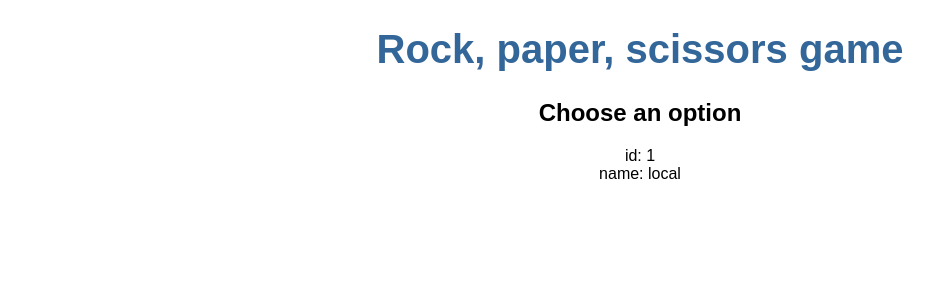
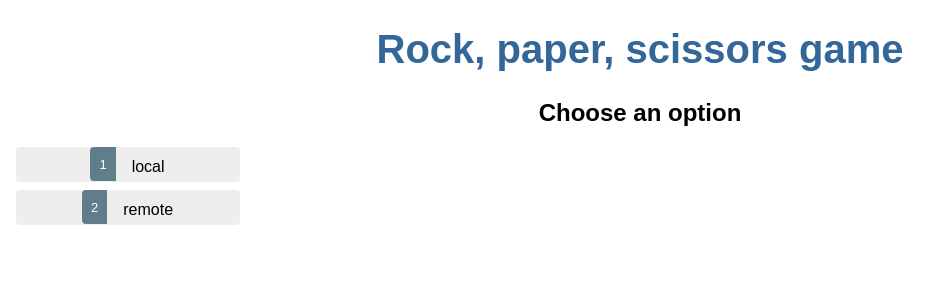
Before and after one commit to lucadv/rock-paper-scissors-game-front, an Angular app: page / in a window 1280 px wide. Shown: the top 300 px of the page, without its empty margins (0-949 px from the left). Built offline with nearby package versions, Linux system fonts and the light colour scheme.

Commit message:
making options selectable

```diff
--- a/src/app/game/game.component.css
+++ b/src/app/game/game.component.css
@@ -0,0 +1,48 @@
+/* HeroesComponent's private CSS styles */
+.selected {
+  background-color: #CFD8DC !important;
+  color: white;
+}
+.game {
+  margin: 0 0 2em 0;
+  list-style-type: none;
+  padding: 0;
+  width: 15em;
+}
+.game li {
+  cursor: pointer;
+  position: relative;
+  left: 0;
+  background-color: #EEE;
+  margin: .5em;
+  padding: .3em 0;
+  height: 1.6em;
+  border-radius: 4px;
+}
+.game li.selected:hover {
+  background-color: #BBD8DC !important;
+  color: white;
+}
+.game li:hover {
+  color: #607D8B;
+  background-color: #DDD;
+  left: .1em;
+}
+.game .text {
+  position: relative;
+  top: -3px;
+}
+.game .badge {
+  display: inline-block;
+  font-size: small;
+  color: white;
+  padding: 0.8em 0.7em 0 0.7em;
+  background-color: #607D8B;
+  line-height: 1em;
+  position: relative;
+  left: -1px;
+  top: -4px;
+  height: 1.8em;
+  margin-right: .8em;
+  border-radius: 4px 0 0 4px;
+}
--- a/src/app/game/game.component.html
+++ b/src/app/game/game.component.html
@@ -1,3 +1,8 @@
 <h2>Choose an option</h2>
-<div><span>id: </span>{{gameOption.id}}</div>
-<div><span>name: </span>{{gameOption.name}}</div>
+<ul class="game">
+  <li *ngFor="let option of gameOptions"
+    [class.selected]="option === selectedOption"
+    (click)="onSelect(option)">
+    <span class="badge">{{option.id}}</span> {{option.name}}
+  </li>
+</ul>
--- a/src/app/game/game.component.ts
+++ b/src/app/game/game.component.ts
@@ -1,5 +1,6 @@
 import { Component, OnInit } from '@angular/core';
 import { GameOption } from './gameOption';
+import { GAMEOPTIONS } from './gameOptions';
 
 @Component({
   selector: 'app-game',
@@ -8,10 +9,13 @@
 })
 export class GameComponent implements OnInit {
 
-  gameOption: GameOption = {
-    id: 1,
-    name: 'local'
-  };
+  gameOptions = GAMEOPTIONS;
+
+  selectedOption: GameOption;
+
+  onSelect(gameOption: GameOption): void {
+    this.selectedOption = gameOption;
+  }
 
   constructor() { }
 
--- /dev/null
+++ b/src/app/game/gameOptions.ts
@@ -0,0 +1,6 @@
+import { GameOption } from './gameOption';
+
+export const GAMEOPTIONS: GameOption[] = [
+  { id: 1, name: 'local' },
+  { id: 2, name: 'remote' }
+];
```
